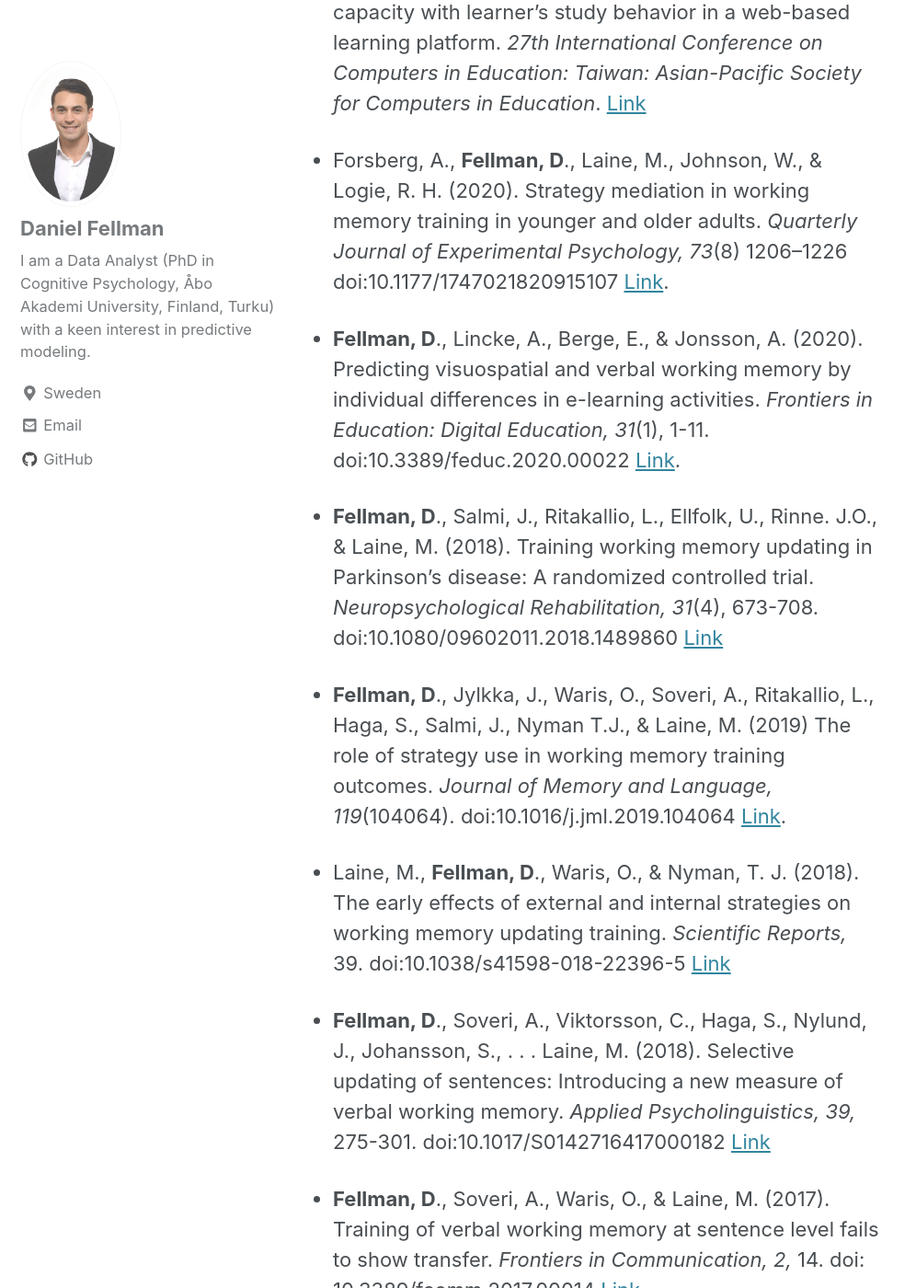
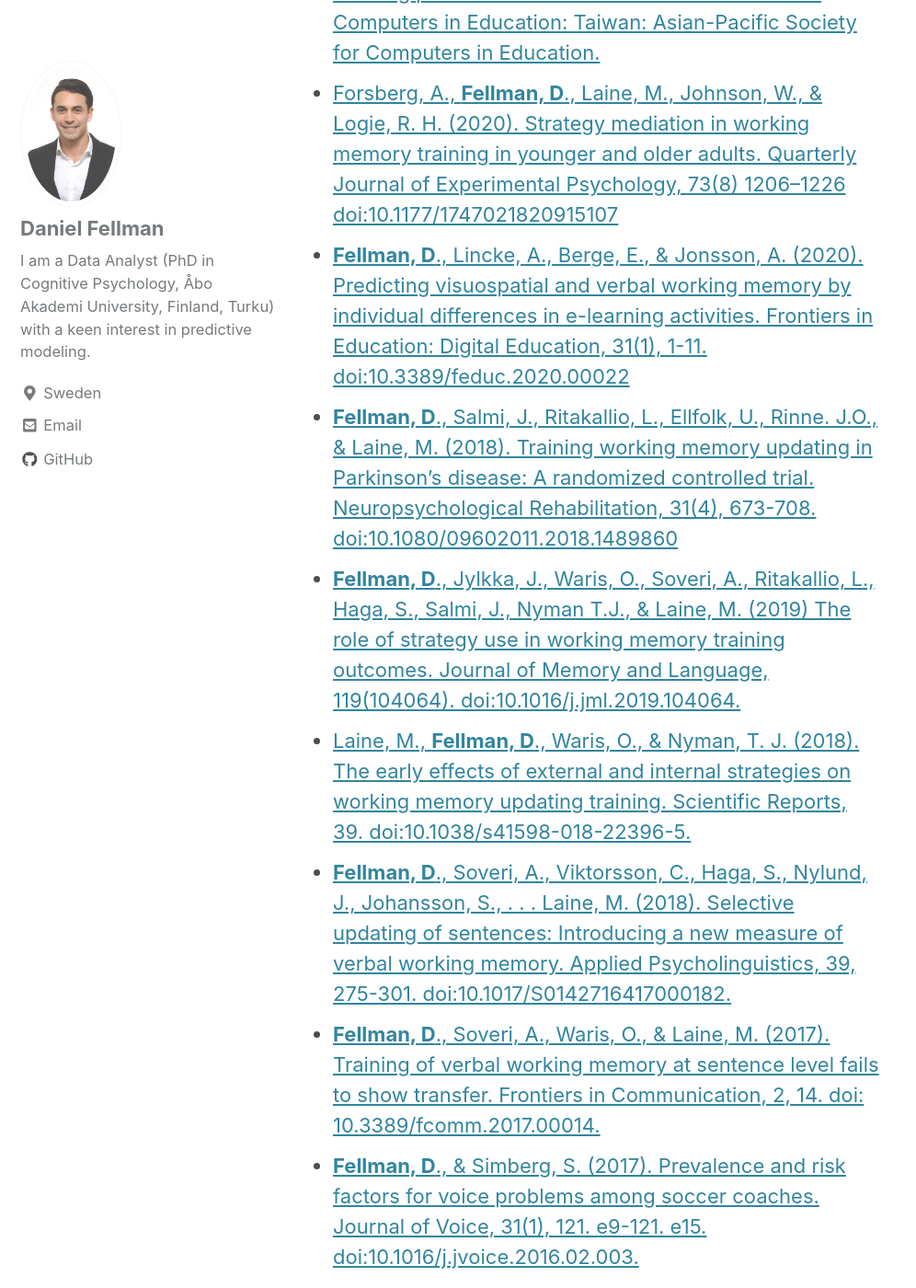
Before and after one commit to danielfellman/danielfellman.github.io, a Jekyll site: the page built from _pages/publications.md, in a window 1280 px wide and 1400 px high, scrolled down 1105 px. Shown: the whole window at 92% size, without its empty margins (0-996 px from the left). Built offline with Jekyll 4.4.1, drawn with Linux system fonts in a browser that asks for light colours; cached includes are drawn as plain includes; nearby versions of some CDN libraries; some of the changed text lies outside the part shown.

Commit message:
some changes in pubs and cv

```diff
--- a/_data/navigation.yml
+++ b/_data/navigation.yml
@@ -3,7 +3,7 @@ main:
   - title: "About"
     url: /about/
   - title: "CV"
-    url: /cv/
+    url: /online-cv/  # Update this URL to the new permalink
   - title: "Publications"
     url: /publ/
   - title: "Projects"
--- a/_pages/publications.md
+++ b/_pages/publications.md
@@ -5,31 +5,77 @@ title: "Publications"
 author_profile: true
 ---
 
-* Waris, O., **Fellman, D**., Jylkkä, J., & Laine, M. (accepted). Strategy use and stimulus novelty in episodic memory. *Quarterly Journal of Experimental Psychology*
+<ul class="publication-list">
+  <li>
+    <a href="https://www.ncbi.nlm.nih.gov/pmc/articles/PMC8054168/" target="_blank">
+      Waris, O., <strong>Fellman, D</strong>., Jylkkä, J., & Laine, M. (accepted). Stimulus novelty, task demands, and strategy use in episodic memory. Quarterly Journal of Experimental Psychology. Quarterly Journal of Experimental Psychology, 2021, 74(5). doi: 10.1177/1747021820980301
+    </a>
+  </li>
+  <li>
+    <a href="https://www.sciencedirect.com/science/article/pii/S0001691820305357?dgcid=rss_sd_all" target="_blank">
+      Waris, O., Jylkkä, J., <strong>Fellman, D</strong>., & Laine, M (2021). Spontaneous strategy use during a working memory updating task. Acta Psychologica, 2012(103211), 1-14. doi: 10.1016/j.actpsy.2020.103211.
+    </a>
+  </li>
+  <li>
+    <a href="https://www.frontiersin.org/articles/10.3389/fpsyg.2020.576466/abstract" target="_blank">
+      <strong>Fellman, D</strong>., Ritakallio, L., Waris, O., Jylkkä, J., & Laine, M (2020). Beginning of the pandemic: COVID-19 elicited anxiety as a predictor of working memory performance. Frontiers in Psychology, 11(576466), 1-13. doi: 10.3389/fpsyg.2020.576466.
+    </a>
+  </li>
+  <li>
+    <a href="https://www.frontiersin.org/articles/10.3389/fnagi.2020.572037/full" target="_blank">
+      Salmitaival, J., Ritakallio, L., <strong>Fellman, D</strong>., Ellfolk, U., Rinne, J. O., & Laine, M (2020). Disentangling the role of working memory in Parkinson's disease. Frontiers in Human Neuroscience, 23(572037), 1-17. doi: 10.3389/fnagi.2020.572037.
+    </a>
+  </li>
+  <li>
+    <a href="https://www.ncbi.nlm.nih.gov/pmc/articles/PMC7461909/" target="_blank">
+      <strong>Fellman, D</strong>., Lincke, A., & Jonsson, B (2020). Do individual differences in cognition and personality predict retrieval practice activities on MOOCs? Frontiers in Psychology, 11(2076). doi: 10.3389/fpsyg.2020.02076.
+    </a>
+  </li>
+  <li>
+    <a href="http://www.diva-portal.org/smash/get/diva2:1393468/FULLTEXT01.pdf" target="_blank">
+      Lincke, A., <strong>Fellman, D</strong>., Jansen, M., Milrad, M., Berge. E., & Jonsson, B. (2019). Correlating working memory capacity with learner’s study behavior in a web-based learning platform. 27th International Conference on Computers in Education: Taiwan: Asian-Pacific Society for Computers in Education.
+    </a>
+  </li>
+  <li>
+    <a href="https://journals.sagepub.com/doi/abs/10.1177/1747021820915107" target="_blank">
+      Forsberg, A., <strong>Fellman, D</strong>., Laine, M., Johnson, W., & Logie, R. H. (2020). Strategy mediation in working memory training in younger and older adults. Quarterly Journal of Experimental Psychology, 73(8) 1206–1226  doi:10.1177/1747021820915107
+    </a>
+  </li>
+  <li>
+    <a href="https://www.frontiersin.org/articles/10.3389/feduc.2020.00022/full" target="_blank">
+       <strong>Fellman, D</strong>., Lincke, A., Berge, E., & Jonsson, A. (2020). Predicting visuospatial and verbal working memory by individual differences in e-learning activities. Frontiers in Education: Digital Education, 31(1), 1-11. doi:10.3389/feduc.2020.00022
+    </a>
+  </li>
+  <li>
+    <a href="https://www.tandfonline.com/doi/abs/10.1080/09602011.2018.1489860" target="_blank">
+       <strong>Fellman, D</strong>., Salmi, J., Ritakallio, L., Ellfolk, U., Rinne. J.O., & Laine, M. (2018). Training working memory updating in Parkinson’s disease: A randomized controlled trial. Neuropsychological Rehabilitation, 31(4), 673-708. doi:10.1080/09602011.2018.1489860
+    </a>
+  </li>
+  <li>
+    <a href="https://www.sciencedirect.com/science/article/pii/S0749596X19300968" target="_blank">
+      <strong>Fellman, D</strong>., Jylkka, J., Waris, O., Soveri, A., Ritakallio, L., Haga, S., Salmi, J., Nyman T.J., & Laine, M. (2019) The role of strategy use in working memory training outcomes. Journal of Memory and Language, 119(104064). doi:10.1016/j.jml.2019.104064.
+    </a>
+  </li>
+    <li>
+    <a href="https://www.nature.com/articles/s41598-018-22396-5" target="_blank">
+      Laine, M., <strong>Fellman, D</strong>., Waris, O., & Nyman, T. J. (2018). The early effects of external and internal strategies on working memory updating training. Scientific Reports, 39. doi:10.1038/s41598-018-22396-5.
+    </a>
+  </li>
+  <li>
+    <a href="https://www.cambridge.org/core/journals/applied-psycholinguistics/article/selective-updating-of-sentences-introducing-a-new-measure-of-verbal-working-memory/A1B55EB526324DD6D437F41C6DDD566E" target="_blank">
+      <strong>Fellman, D</strong>., Soveri, A., Viktorsson, C., Haga, S., Nylund, J., Johansson, S., . . . Laine, M. (2018). Selective updating of sentences: Introducing a new measure of verbal working memory. Applied Psycholinguistics, 39, 275-301. doi:10.1017/S0142716417000182.
+    </a>
+  </li>
+  <li>
+    <a href="https://www.frontiersin.org/articles/10.3389/fcomm.2017.00014/full" target="_blank">
+      <strong>Fellman, D</strong>., Soveri, A., Waris, O., & Laine, M. (2017). Training of verbal working memory at sentence level fails to show transfer. Frontiers in Communication, 2, 14. doi: 10.3389/fcomm.2017.00014.
+    </a>
+  </li>
+  <li>
+    <a href="https://www.sciencedirect.com/science/article/pii/S0892199716000321" target="_blank">
+      <strong>Fellman, D</strong>., & Simberg, S. (2017). Prevalence and risk factors for voice problems among soccer coaches. Journal of Voice, 31(1), 121. e9-121. e15. doi:10.1016/j.jvoice.2016.02.003.
+    </a>
+  </li>
 
-* Waris, O., Jylkkä, J., **Fellman, D**., & Laine, M (2021). Spontaneous strategy use during a working memory updating task. *Acta Psychologica, 2012*(103211), 1-14, doi: 10.1016/j.actpsy.2020.103211 [Link](https://www.sciencedirect.com/science/article/pii/S0001691820305357?dgcid=rss_sd_all)
-
-* **Fellman, D**., Ritakallio, L., Waris, O., Jylkkä, J., & Laine, M (2020). Beginning of the pandemic: COVID-19 elicited anxiety as a predictor of working memory performance. *Frontiers in Psychology, 11*(576466), 1-13. doi: 10.3389/fpsyg.2020.576466 [Link](https://www.frontiersin.org/articles/10.3389/fpsyg.2020.576466/abstract)
-
-* Salmitaival, J., Ritakallio, L., **Fellman, D**., Ellfolk, U., Rinne, J. O., & Laine, M (2020). Disentangling the role of working memory in Parkinson's disease. *Frontiers in Human Neuroscience 23*(572037), 1-17. doi: 10.3389/fnagi.2020.572037 [Link](https://www.frontiersin.org/articles/10.3389/fnagi.2020.572037/full)
-
-*	**Fellman, D**., Lincke, A., & Jonsson, B (2020). Do individual differences in cognition and personality predict retrieval practice activities on MOOCs? *Frontiers in Psychology, 11*(2076). doi: 10.3389/fpsyg.2020.02076 [Link](https://www.ncbi.nlm.nih.gov/pmc/articles/PMC7461909/)
-
-* Lincke, A., **Fellman, D**., Jansen, M., Milrad, M., Berge. E., & Jonsson, B. (2019). Correlating working memory capacity with learner’s study behavior in a web-based learning platform. *27th International Conference on Computers in Education: Taiwan: Asian-Pacific Society for Computers in Education*. [Link](http://www.diva-portal.org/smash/get/diva2:1393468/FULLTEXT01.pdf)
-
-* Forsberg, A., **Fellman, D**., Laine, M., Johnson, W., & Logie, R. H. (2020). Strategy mediation in working memory training in younger and older adults. *Quarterly Journal of Experimental Psychology, 73*(8) 1206–1226  doi:10.1177/1747021820915107 [Link](https://journals.sagepub.com/doi/abs/10.1177/1747021820915107).
-
-* **Fellman, D**., Lincke, A., Berge, E., & Jonsson, A. (2020). Predicting visuospatial and verbal working memory by individual differences in e-learning activities. *Frontiers in Education: Digital Education, 31*(1), 1-11. doi:10.3389/feduc.2020.00022 [Link](https://www.frontiersin.org/articles/10.3389/feduc.2020.00022/full).
-
-* **Fellman, D**., Salmi, J., Ritakallio, L., Ellfolk, U., Rinne. J.O., & Laine, M. (2018). Training working memory updating in Parkinson’s disease: A randomized controlled trial. *Neuropsychological Rehabilitation, 31*(4), 673-708. doi:10.1080/09602011.2018.1489860 [Link](https://www.tandfonline.com/doi/abs/10.1080/09602011.2018.1489860)
-
-* **Fellman, D**., Jylkka, J., Waris, O., Soveri, A., Ritakallio, L., Haga, S., Salmi, J., Nyman T.J., & Laine, M. (2019) The role of strategy use in working memory training outcomes. *Journal of Memory and Language, 119*(104064). doi:10.1016/j.jml.2019.104064 [Link](https://www.sciencedirect.com/science/article/pii/S0749596X19300968).
-
-* Laine, M., **Fellman, D**., Waris, O., & Nyman, T. J. (2018). The early effects of external and internal strategies on working memory updating training. *Scientific Reports,* 39. doi:10.1038/s41598-018-22396-5 [Link](https://www.nature.com/articles/s41598-018-22396-5)
-
-* **Fellman, D**., Soveri, A., Viktorsson, C., Haga, S., Nylund, J., Johansson, S., . . . Laine, M. (2018). Selective updating of sentences: Introducing a new measure of verbal working memory. *Applied Psycholinguistics, 39,* 275-301. doi:10.1017/S0142716417000182 [Link](https://www.cambridge.org/core/journals/applied-psycholinguistics/article/selective-updating-of-sentences-introducing-a-new-measure-of-verbal-working-memory/A1B55EB526324DD6D437F41C6DDD566E)
-
-*	**Fellman, D**., Soveri, A., Waris, O., & Laine, M. (2017). Training of verbal working memory at sentence level fails to show transfer. *Frontiers in Communication, 2,* 14.
-doi: 10.3389/fcomm.2017.00014 [Link](https://www.frontiersin.org/articles/10.3389/fcomm.2017.00014/full)
-
-* **Fellman, D**., & Simberg, S. (2017). Prevalence and risk factors for voice problems among soccer coaches. *Journal of Voice, 31(1),* 121. e9-121. e15. doi:10.1016/j.jvoice.2016.02.003 [Link](https://www.sciencedirect.com/science/article/pii/S0892199716000321)
+  <!-- Repeat the process for each publication entry -->
+</ul>
```
Also changed, not shown: _pages/cv.md (+1 -1 lines).
